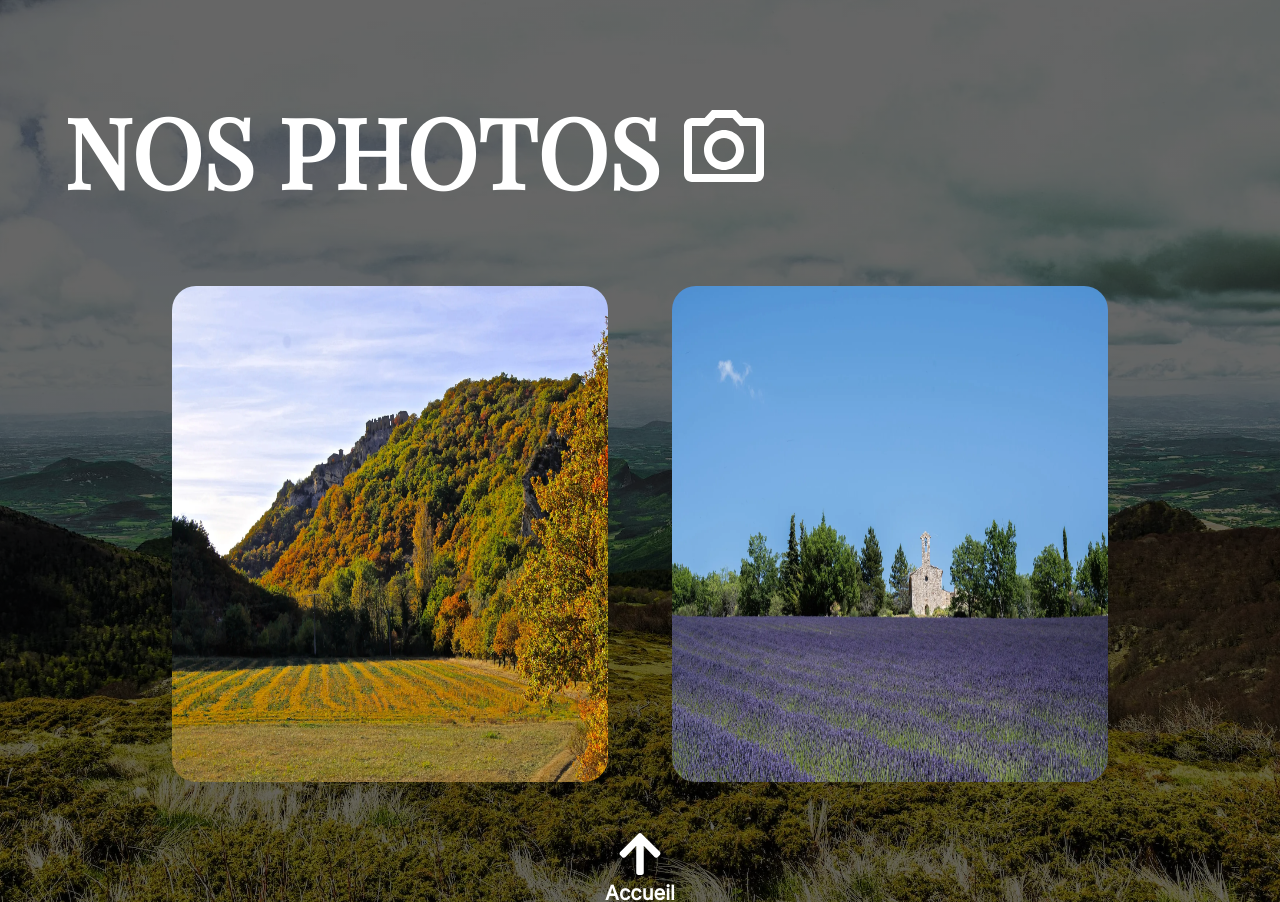
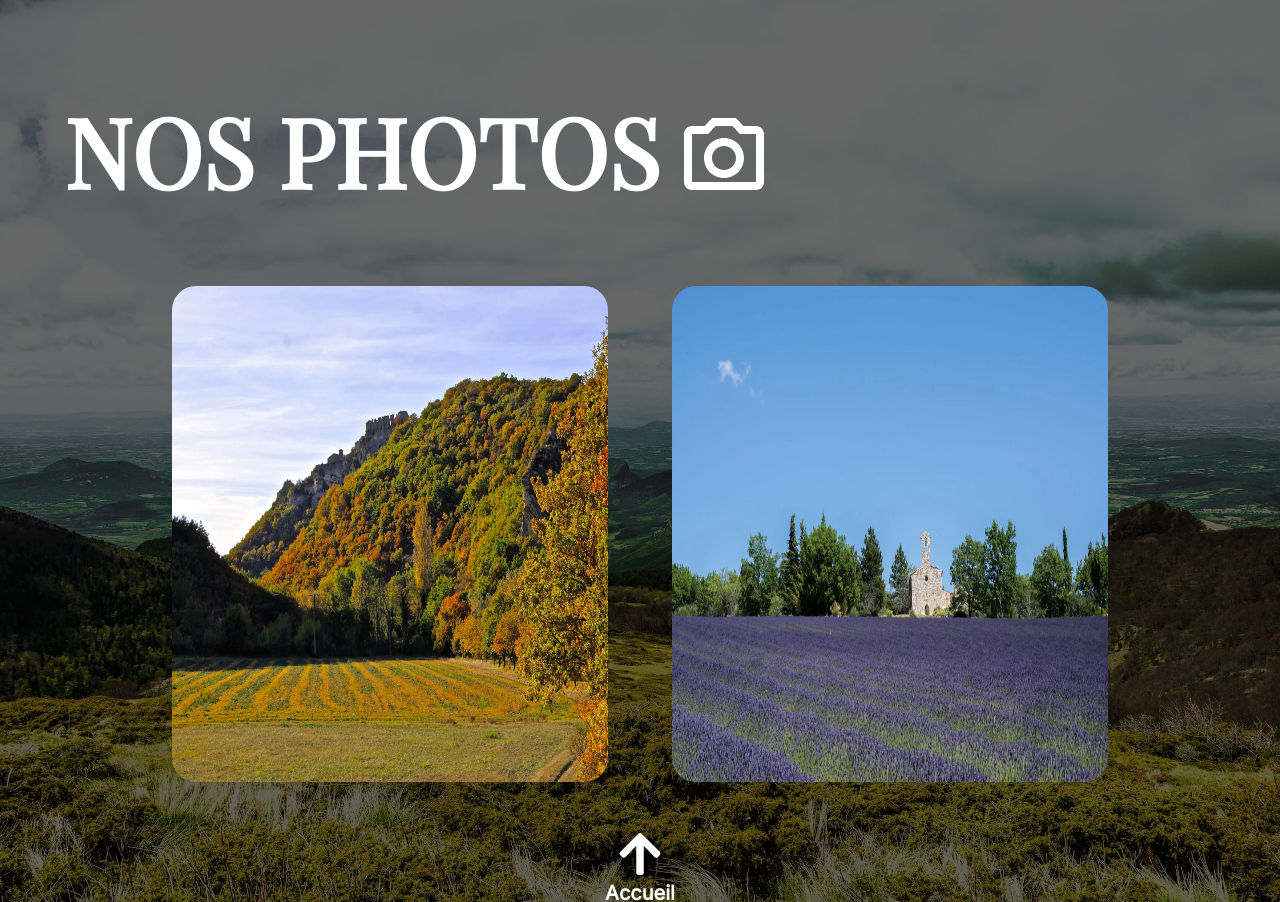
Before and after one commit to SebastienLaurentt/Galopins, a Vue app: page / in a window 1280 px wide. Shown: the part 3303-4205 px from the top of the page. Built offline with nearby package versions, Linux system fonts and the light colour scheme.

Commit message:
fix margintop on photoicon header

```diff
--- a/src/sections/Photos.tsx
+++ b/src/sections/Photos.tsx
@@ -40,7 +40,7 @@ function Photos() {
   return (
     <Section id='Photos' bg={PhotosBg}>
       <SectionHeader sectionTitle='NOS PHOTOS'>
-        <MdOutlinePhotoCamera className="icon"/>
+        <MdOutlinePhotoCamera className="icon md:mt-4"/>
       </SectionHeader>
       <SubSection>
         <div className="">
```
